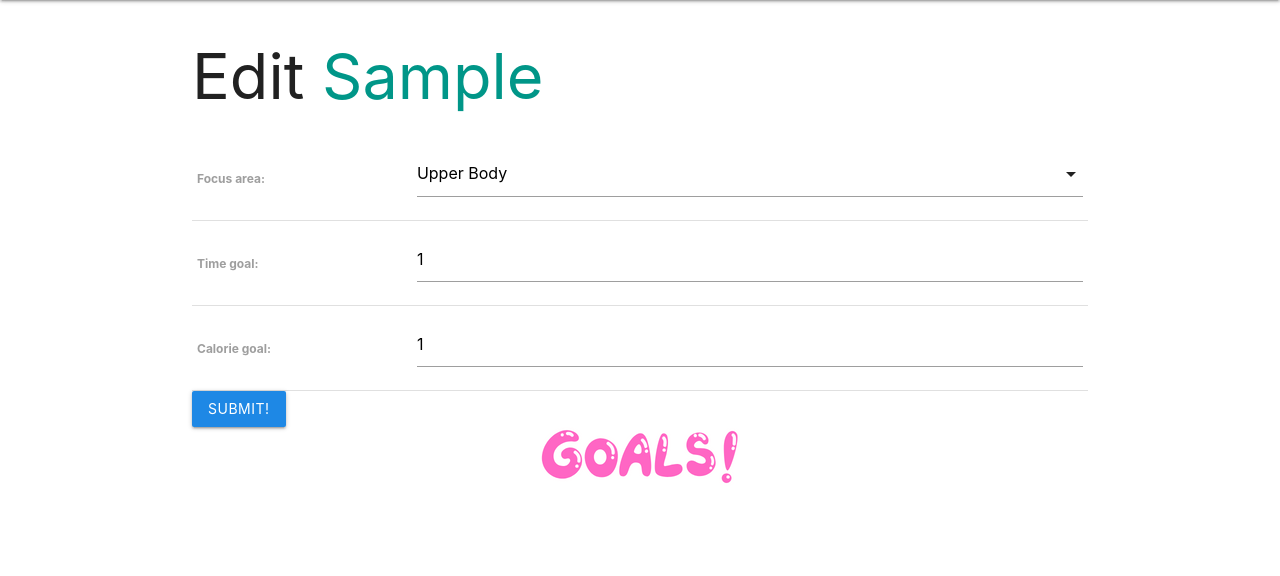
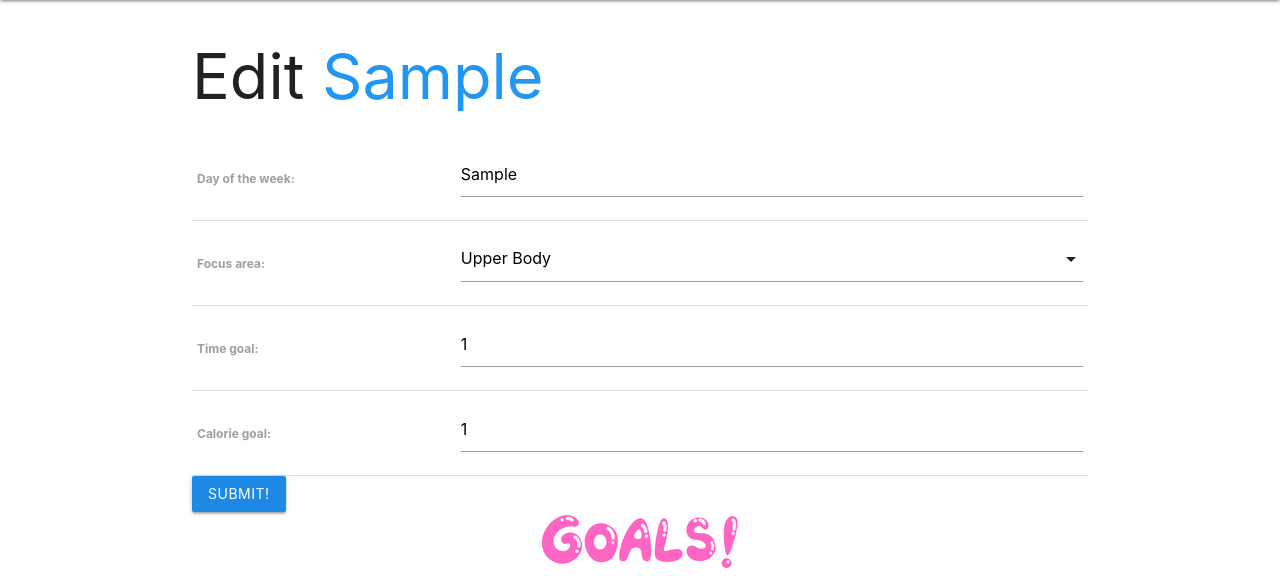
Before and after one commit to odalysruano/fithub-app, a Django app: page /routines/1/update/ in a window 1280 px wide. Shown: the part 64-640 px from the top of the page. Run offline with Django 4.2, Linux system fonts and the light colour scheme; a user stored in the database is signed in; tables that the repository leaves empty hold one stand-in row (values such as "Sample post").

Commit message:
update styling on forms

```diff
--- a/main_app/templates/main_app/equipment_form.html
+++ b/main_app/templates/main_app/equipment_form.html
@@ -2,7 +2,7 @@
 {% block content %}
 
     {% if object %}
-        <h1>Edit <span class="teal-text">{{object.name}}</span></h1>
+        <h1>Edit <span class="blue-text text-darken-1">{{object.name}}</span></h1>
     {% else %}
         <h1 style="font-weight:bold">Add Equipment</h1>
     {% endif %}
--- a/main_app/templates/main_app/routine_confirm_delete.html
+++ b/main_app/templates/main_app/routine_confirm_delete.html
@@ -3,12 +3,12 @@
 
 <h1 style="font-weight:bold">Delete Routine</h1>
 
-<h4>Are you sure you want to delete <span class="teal-text">{{ object.day_of_the_week }}</span>?</h4>
+<h4>Are you sure you want to delete <span class="blue-text darken-1">{{ object.day_of_the_week }}</span>?</h4>
 
 <form action="" method="POST">
     {% csrf_token %}
-    <input type="submit" value="Yes - Delete!" class="btn">
-    <a href="{% url 'detail' routine.id %}">Cancel</a>
+    <input type="submit" value="Yes - Delete!" class="btn blue darken-1">
+    <a class="blue-text text-darken-1" style="margin-left: 10px;" href="{% url 'detail' routine.id %}">Cancel</a>
 </form>
 
 {% endblock %}
--- a/main_app/templates/main_app/routine_form.html
+++ b/main_app/templates/main_app/routine_form.html
@@ -3,7 +3,7 @@
 {% block content %}
 
 {% if object %}
-    <h1>Edit <span class ="teal-text">{{object.day_of_the_week}}</span></h1>
+    <h1>Edit <span class ="blue-text darken-1">{{object.day_of_the_week}}</span></h1>
 {% else %}
     <h1 style="font-weight:bold">Add Routine</h1>
 {% endif %}
--- a/main_app/views.py
+++ b/main_app/views.py
@@ -48,7 +48,7 @@ class RoutineCreate(LoginRequiredMixin, CreateView):
 
 class RoutineUpdate(LoginRequiredMixin, UpdateView):
     model = Routine
-    fields = ['focus_area', 'time_goal', 'calorie_goal']
+    fields = ['day_of_the_week', 'focus_area', 'time_goal', 'calorie_goal']
 
 class RoutineDelete(LoginRequiredMixin, DeleteView):
     model = Routine
```
